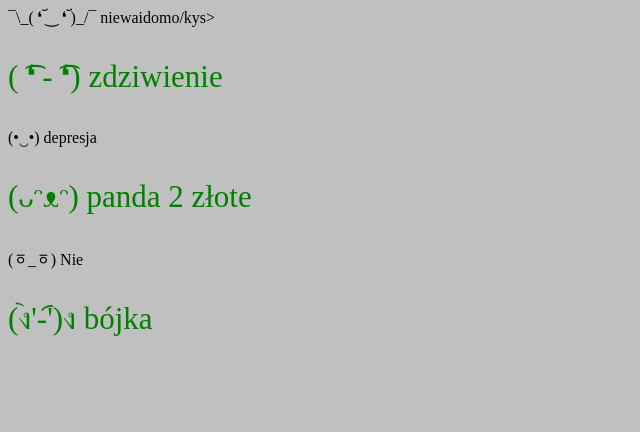
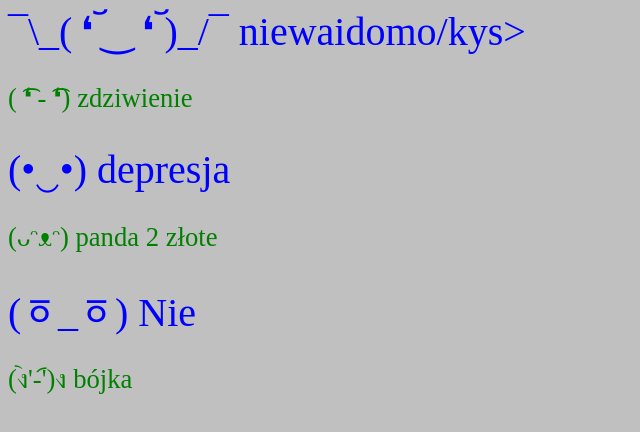
Before and after one commit to pawel2992/CSS, a plain HTML site: page Zad6_Augustyniak.html in a window 1280 px wide. Shown: the whole page, without its empty margins (0-640 px from the left). Drawn offline with Linux system fonts and the light colour scheme.

Commit message:
Update Aug_zad6.css

```diff
--- a/Aug_zad6.css
+++ b/Aug_zad6.css
@@ -1,10 +1,9 @@
-p
-{
-color:green;
-font-size:31;
+body {
+    color: blue;
+    font-size: 30pt;
 }
-.
-{
-color:blue;
-font-size:41;
+
+p {
+    color: green;
+    font-size: 20pt;
 }
```
